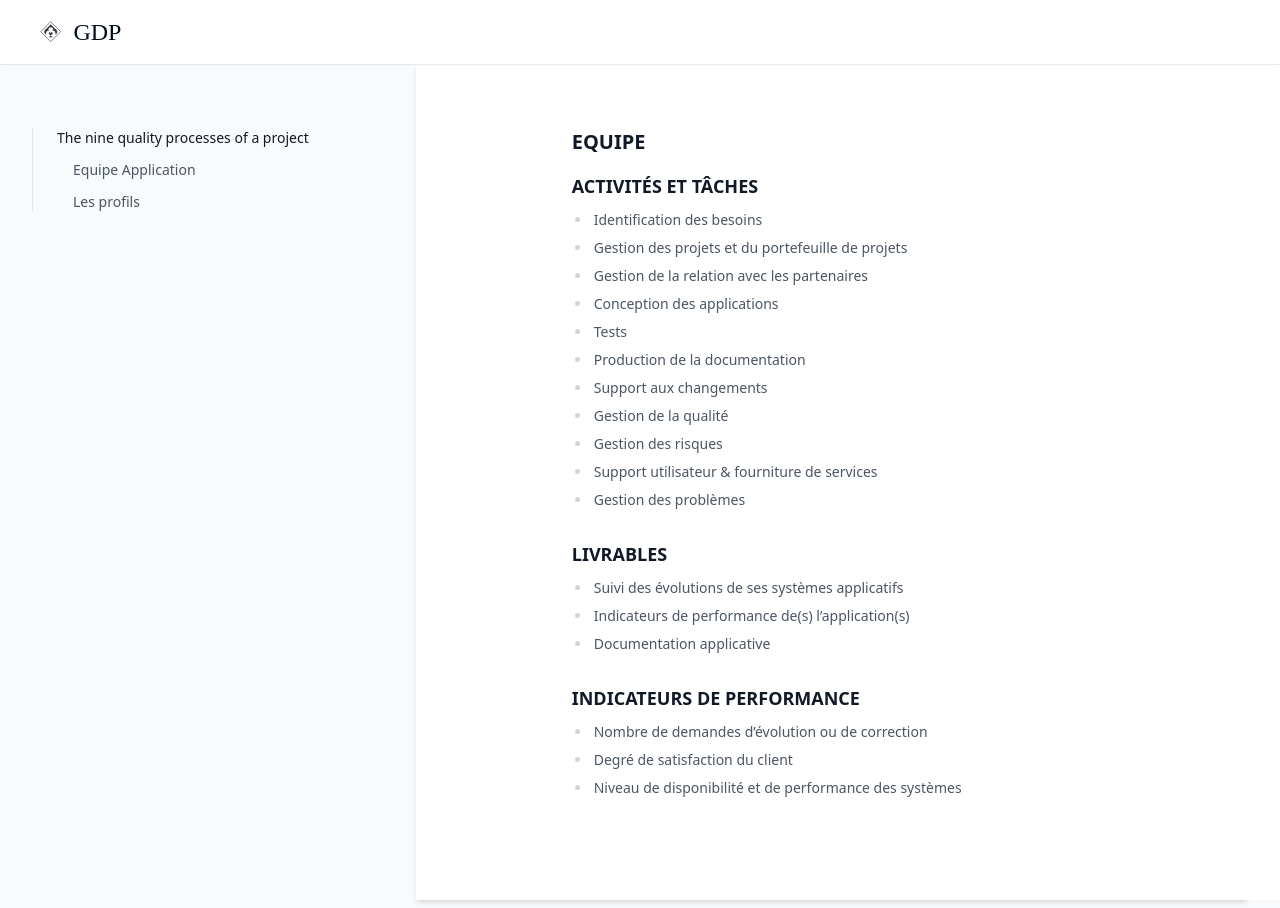
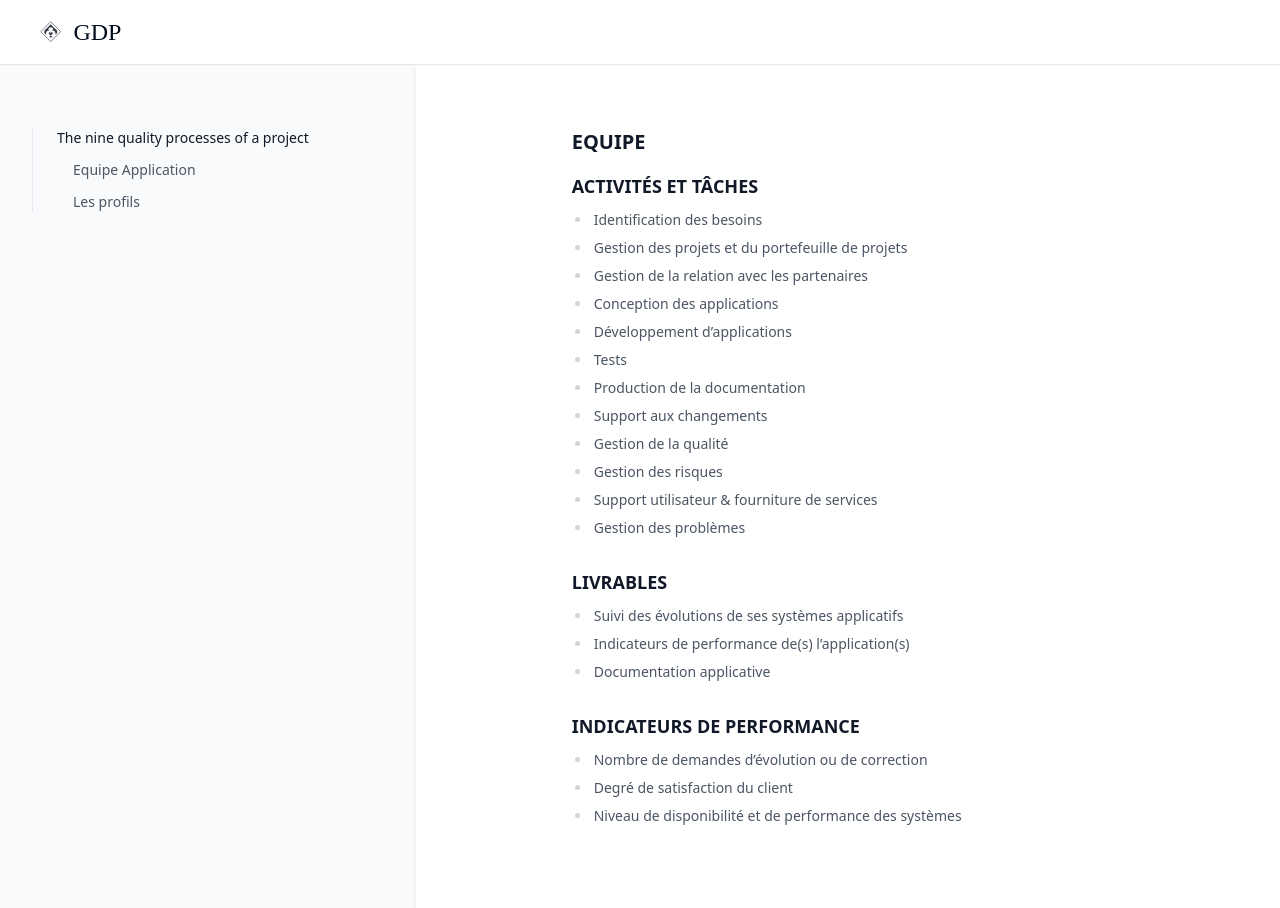
Before and after one commit to greglejeune/ebook, a Jekyll site: the page built from _gdp/apps.md, in a window 1280 px wide. Built offline with Jekyll 4.4.1, drawn with Linux system fonts in a browser that asks for light colours.

Commit message:
Update apps.md

```diff
--- a/_gdp/apps.md
+++ b/_gdp/apps.md
@@ -12,6 +12,7 @@ category: process
 - Gestion des projets et du portefeuille de projets
 - Gestion de la relation avec les partenaires
 - Conception des applications
+- Développement d'applications
 - Tests
 - Production de la documentation
 - Support aux changements
```
